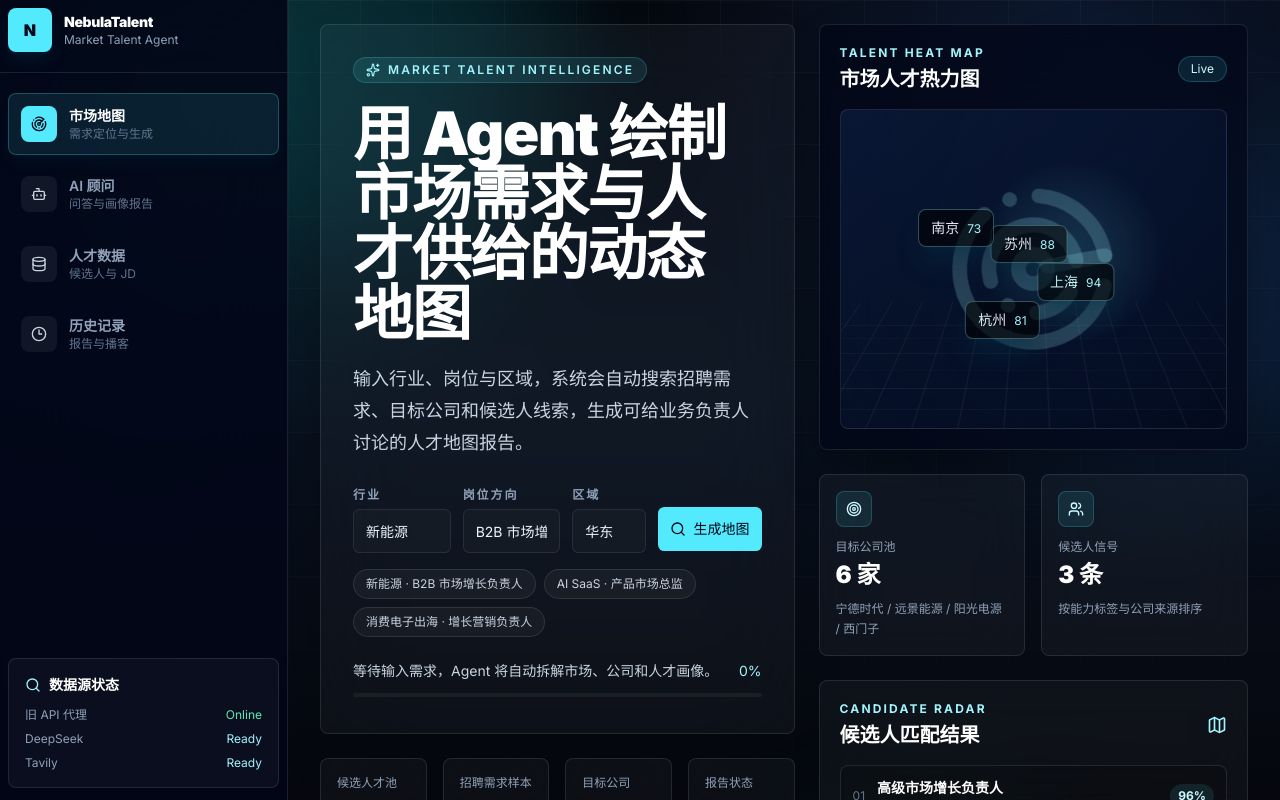
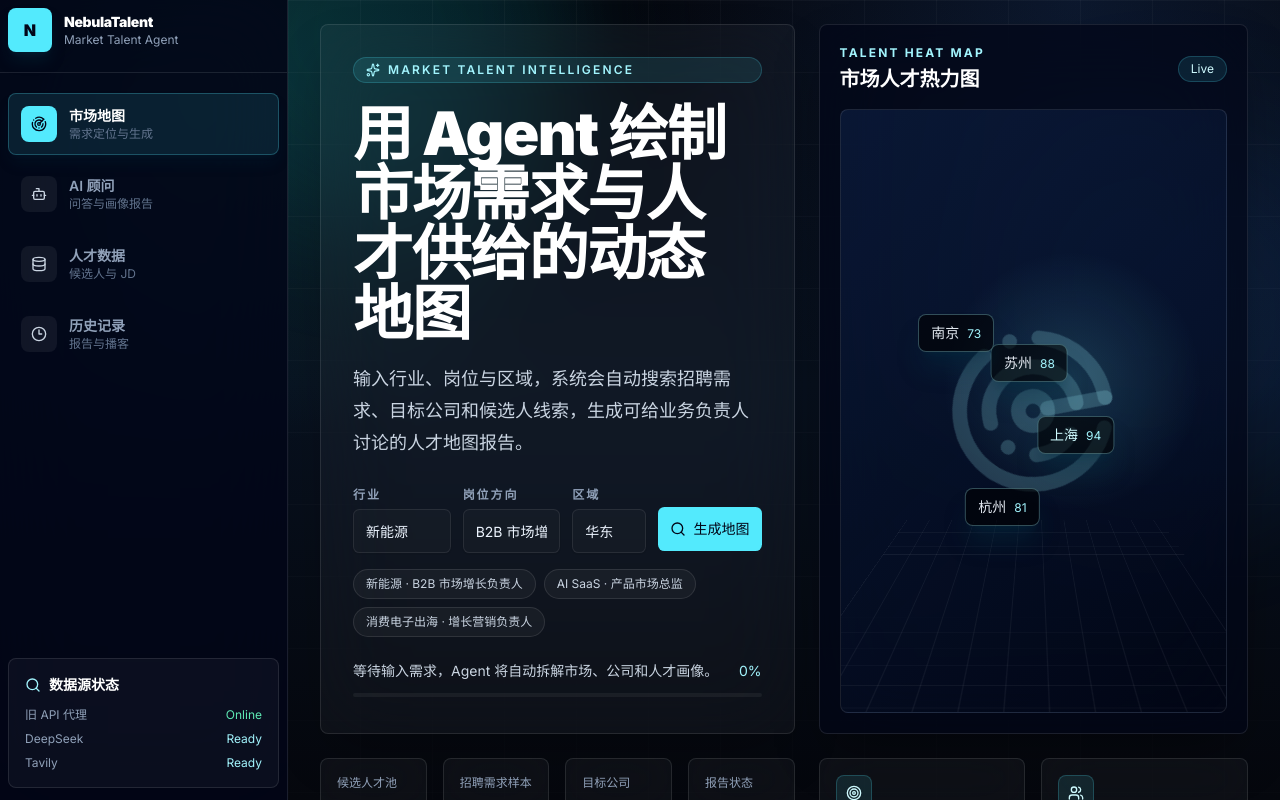
Before and after one commit to cyp2383-create/-mapping, a Next.js app: page / in a window 1280 px wide. Built offline with nearby package versions, Linux system fonts and the light colour scheme.

Commit message:
fix: align dashboard cards responsively

```diff
--- a/src/app/page.tsx
+++ b/src/app/page.tsx
@@ -312,9 +312,9 @@ export default function HomePage() {
         <div className="absolute inset-0 bg-[linear-gradient(rgba(255,255,255,.035)_1px,transparent_1px),linear-gradient(90deg,rgba(255,255,255,.03)_1px,transparent_1px)] bg-[size:72px_72px] [mask-image:linear-gradient(to_bottom,black,transparent_75%)]" />
       </div>
 
-      <section className="mx-auto grid max-w-7xl gap-6 xl:grid-cols-[1.05fr_.95fr]">
-        <div className="space-y-6">
-          <div className="rounded-lg border border-white/10 bg-white/[0.035] p-6 shadow-2xl shadow-black/30 backdrop-blur-2xl sm:p-8">
+      <section className="mx-auto grid max-w-7xl grid-cols-1 items-stretch gap-6 xl:grid-cols-[minmax(0,1.05fr)_minmax(420px,.95fr)]">
+        <div className="contents">
+          <div className="order-1 flex h-full flex-col rounded-lg border border-white/10 bg-white/[0.035] p-6 shadow-2xl shadow-black/30 backdrop-blur-2xl sm:p-8">
             <div className="mb-5 inline-flex items-center gap-2 rounded-full border border-cyan-300/20 bg-cyan-300/10 px-3 py-1 text-xs font-semibold uppercase tracking-[0.18em] text-cyan-200">
               <Sparkles className="h-3.5 w-3.5" />
               Market Talent Intelligence
@@ -367,7 +367,7 @@ export default function HomePage() {
             </div>
           </div>
 
-          <div className="grid gap-4 md:grid-cols-4">
+          <div className="order-3 grid gap-4 md:grid-cols-4 xl:grid-cols-4">
             {metrics.map((metric) => (
               <div key={metric.label} className="rounded-lg border border-white/10 bg-white/[0.04] p-4 backdrop-blur-xl">
                 <p className="text-xs text-slate-400">{metric.label}</p>
@@ -377,7 +377,7 @@ export default function HomePage() {
             ))}
           </div>
 
-          <div className="rounded-lg border border-white/10 bg-white/[0.04] p-5 backdrop-blur-xl">
+          <div className="order-5 rounded-lg border border-white/10 bg-white/[0.04] p-5 backdrop-blur-xl">
             <div className="mb-5 flex flex-wrap items-center justify-between gap-3">
               <div>
                 <p className="text-xs font-bold uppercase tracking-[0.18em] text-cyan-200">Agent Pipeline</p>
@@ -408,8 +408,8 @@ export default function HomePage() {
           </div>
         </div>
 
-        <div className="space-y-6">
-          <div className="rounded-lg border border-white/10 bg-slate-950/70 p-5 shadow-2xl shadow-black/40 backdrop-blur-2xl">
+        <div className="contents">
+          <div className="order-2 flex h-full min-h-[460px] flex-col rounded-lg border border-white/10 bg-slate-950/70 p-5 shadow-2xl shadow-black/40 backdrop-blur-2xl sm:min-h-[520px] xl:min-h-0">
             <div className="mb-4 flex items-center justify-between">
               <div>
                 <p className="text-xs font-bold uppercase tracking-[0.18em] text-cyan-200">Talent Heat Map</p>
@@ -417,7 +417,7 @@ export default function HomePage() {
               </div>
               <div className="rounded-full border border-cyan-300/20 bg-cyan-300/10 px-3 py-1 text-xs text-cyan-100">Live</div>
             </div>
-            <div className="relative min-h-[320px] overflow-hidden rounded-lg border border-white/10 bg-[radial-gradient(circle_at_60%_45%,rgba(103,232,249,.16),transparent_32%),linear-gradient(135deg,rgba(59,130,246,.12),transparent)]">
+            <div className="relative min-h-[320px] flex-1 overflow-hidden rounded-lg border border-white/10 bg-[radial-gradient(circle_at_60%_45%,rgba(103,232,249,.16),transparent_32%),linear-gradient(135deg,rgba(59,130,246,.12),transparent)]">
               <div className="absolute inset-0 bg-[linear-gradient(rgba(255,255,255,.06)_1px,transparent_1px),linear-gradient(90deg,rgba(255,255,255,.05)_1px,transparent_1px)] bg-[size:34px_34px] [transform:perspective(600px)_rotateX(58deg)_translateY(70px)_scale(1.35)] [transform-origin:center_bottom]" />
               <Radar className="absolute left-1/2 top-1/2 h-44 w-44 -translate-x-1/2 -translate-y-1/2 animate-spin text-cyan-200/20 [animation-duration:5s]" />
               {[
@@ -434,12 +434,12 @@ export default function HomePage() {
             </div>
           </div>
 
-          <div className="grid gap-4 sm:grid-cols-2">
+          <div className="order-4 grid gap-4 sm:grid-cols-2">
             <InfoCard icon={<Target className="h-4 w-4" />} label="目标公司池" value={`${companies.length} 家`} desc={companies.slice(0, 4).join(" / ")} />
             <InfoCard icon={<Users className="h-4 w-4" />} label="候选人信号" value={`${talents.length} 条`} desc="按能力标签与公司来源排序" />
           </div>
 
-          <div className="rounded-lg border border-white/10 bg-white/[0.04] p-5 backdrop-blur-xl">
+          <div className="order-6 rounded-lg border border-white/10 bg-white/[0.04] p-5 backdrop-blur-xl">
             <div className="mb-4 flex items-center justify-between">
               <div>
                 <p className="text-xs font-bold uppercase tracking-[0.18em] text-cyan-200">Candidate Radar</p>
@@ -461,7 +461,7 @@ export default function HomePage() {
             </div>
           </div>
 
-          <div className="rounded-lg border border-white/10 bg-white/[0.04] p-5 backdrop-blur-xl">
+          <div className="order-7 rounded-lg border border-white/10 bg-white/[0.04] p-5 backdrop-blur-xl xl:col-span-2">
             <div className="mb-4 flex items-center justify-between">
               <div>
                 <p className="text-xs font-bold uppercase tracking-[0.18em] text-cyan-200">Result Report</p>
```
